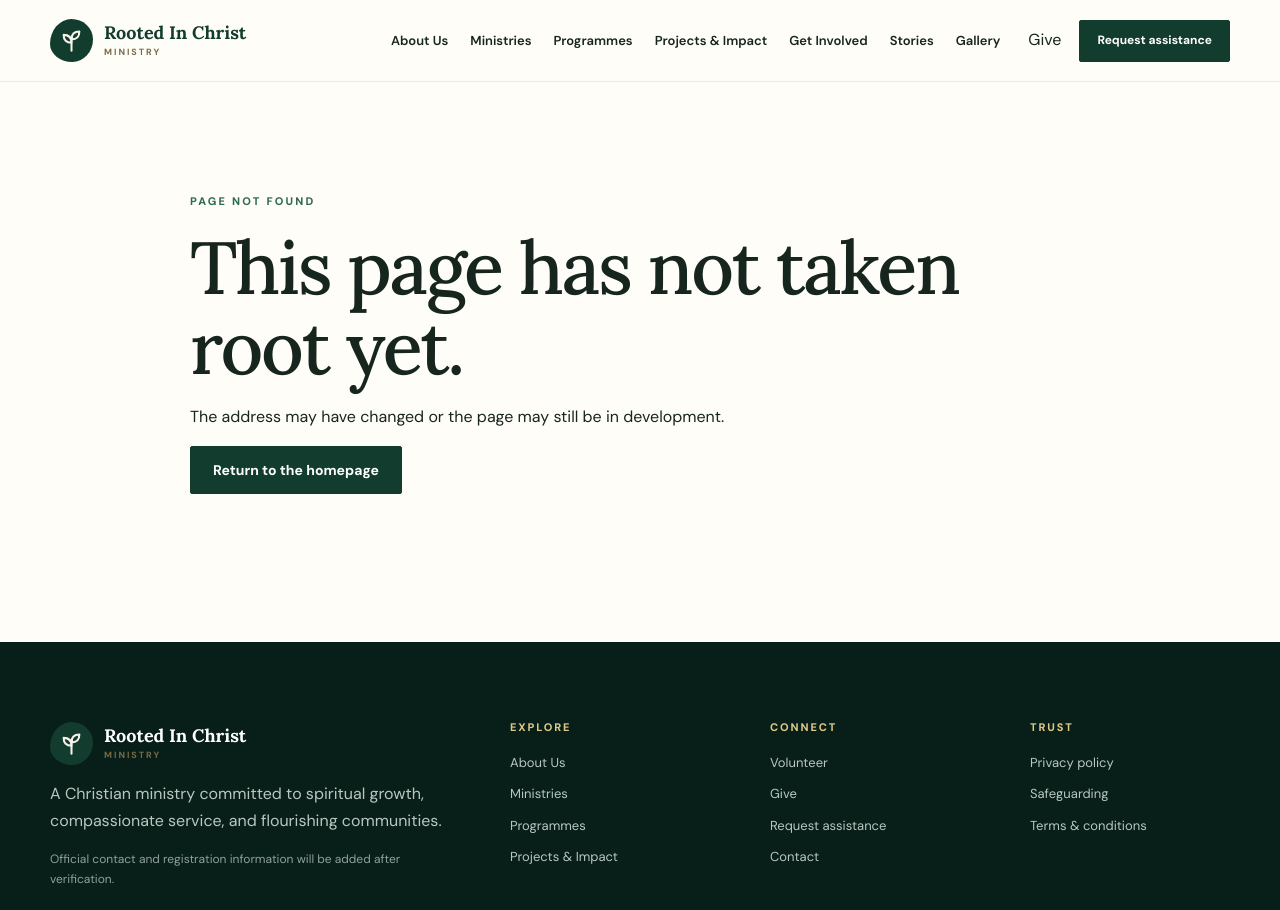
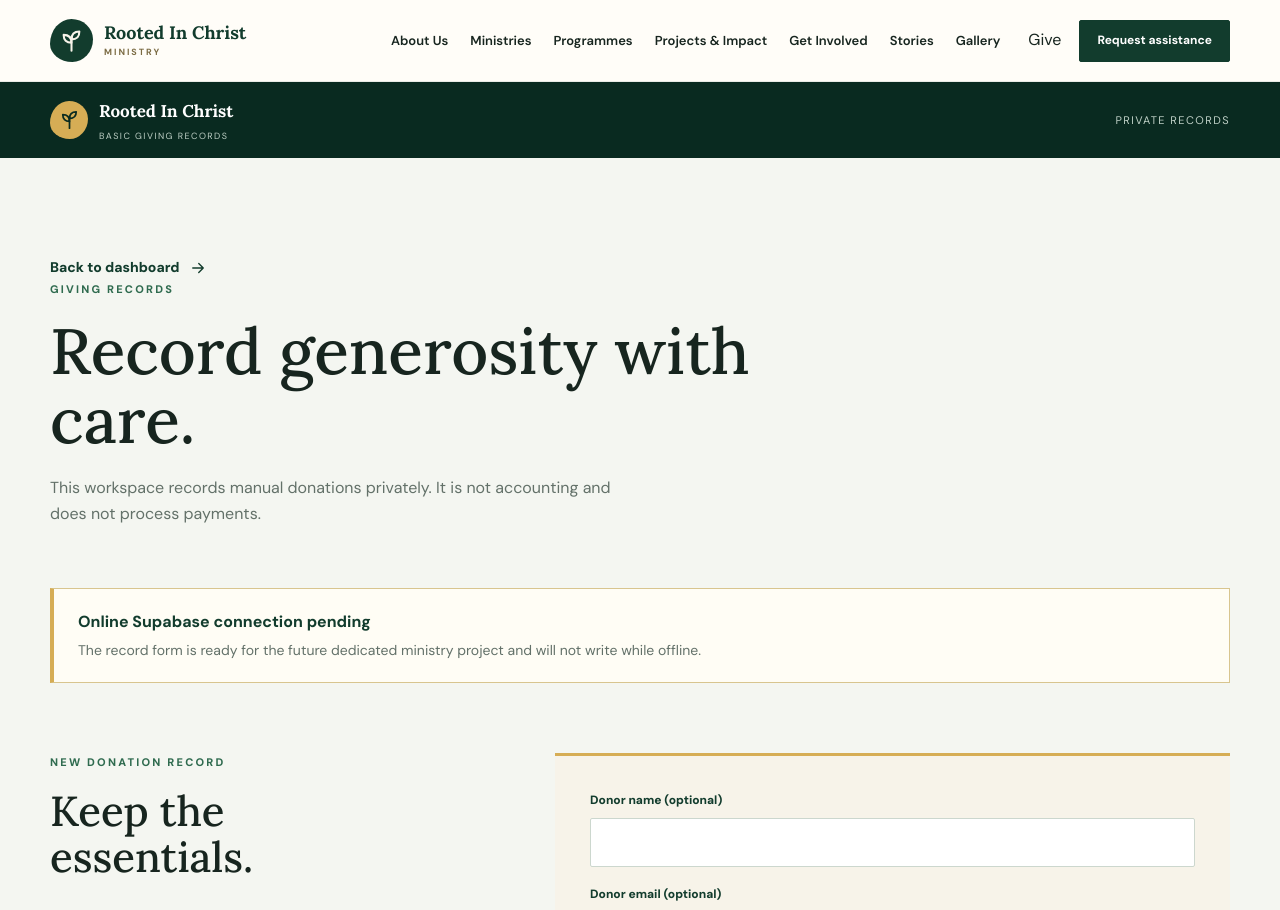
Before and after one commit to atevans1/rootedinchristmin, a Next.js app: page /admin/giving in a window 1280 px wide. Before the commit this address had no page. Shown: the top 910 px of the page. Built offline with nearby package versions, Linux system fonts and the light colour scheme.

Commit message:
Build basic private giving records

```diff
--- /dev/null
+++ b/app/admin/giving/actions.ts
@@ -0,0 +1,4 @@
+"use server";
+import { createSupabaseServerClient } from "@/lib/supabase/server";
+export type DonationState = { ok: boolean; message: string };
+export async function recordDonation(_previous: DonationState, formData: FormData): Promise<DonationState> { const donorName = String(formData.get("donor_name") || "").trim(); const amount = String(formData.get("amount") || "").trim(); const currency = String(formData.get("currency") || "").trim(); const date = String(formData.get("donation_date") || "").trim(); if (!amount || !currency || !date || Number.isNaN(Number(amount)) || Number(amount) < 0) return { ok: false, message: "Enter a valid amount, currency, and donation date." }; const supabase = await createSupabaseServerClient(); if (!supabase) return { ok: false, message: "The secure giving service is being prepared. Please try again later." }; const { data: { user } } = await supabase.auth.getUser(); const { error } = await supabase.from("donation_records").insert({ donor_name: donorName || null, donor_email: String(formData.get("donor_email") || "").trim() || null, amount: Number(amount), currency, donation_date: date, purpose: String(formData.get("purpose") || "").trim() || null, method: String(formData.get("method") || "manual").trim(), recorded_by: user?.id }); return error ? { ok: false, message: "We could not save this donation record." } : { ok: true, message: "Basic donation record saved privately." }; }
--- /dev/null
+++ b/app/admin/giving/page.tsx
@@ -0,0 +1,5 @@
+import Link from "next/link";
+import { Icon } from "@/components/icon";
+import { AdminDonationForm } from "@/components/admin-donation-form";
+export const metadata = { title: "Giving records", description: "Record basic private manual donations." };
+export default function GivingRecordsPage() { return <main id="main-content" className="admin-shell"><div className="admin-topbar"><div className="container admin-topbar-inner"><Link href="/admin" className="admin-brand"><span className="brand-mark"><Icon name="sprout" size={23} /></span><span><strong>Rooted In Christ</strong><small>Basic giving records</small></span></Link><span className="admin-status">Private records</span></div></div><div className="container admin-content"><Link href="/admin" className="arrow-link">Back to dashboard <Icon name="arrow" size={18} /></Link><div className="admin-heading"><div><p className="eyebrow">Giving records</p><h1>Record generosity with care.</h1><p>This workspace records manual donations privately. It is not accounting and does not process payments.</p></div></div><div className="admin-notice"><strong>Online Supabase connection pending</strong><p>The record form is ready for the future dedicated ministry project and will not write while offline.</p></div><div className="admin-form-layout"><div><p className="eyebrow">New donation record</p><h2>Keep the essentials.</h2></div><AdminDonationForm /></div></div></main>; }
--- /dev/null
+++ b/components/admin-donation-form.tsx
@@ -0,0 +1,5 @@
+"use client";
+import { useActionState } from "react";
+import { recordDonation, type DonationState } from "@/app/admin/giving/actions";
+const initial: DonationState = { ok: false, message: "" };
+export function AdminDonationForm() { const [state, action, pending] = useActionState(recordDonation, initial); return <form className="contact-form" action={action}><label>Donor name (optional)<input name="donor_name" /></label><label>Donor email (optional)<input name="donor_email" type="email" /></label><label>Amount<input name="amount" type="number" min="0" step="0.01" required /></label><label>Currency<input name="currency" placeholder="Enter currency code" required /></label><label>Donation date<input name="donation_date" type="date" required /></label><label>Purpose<input name="purpose" /></label><input type="hidden" name="method" value="manual" /><button className="button" disabled={pending} type="submit">{pending ? "Saving…" : "Save private record"}</button>{state.message && <p className={state.ok ? "form-success" : "form-error"} role="status">{state.message}</p>}</form>; }
```
